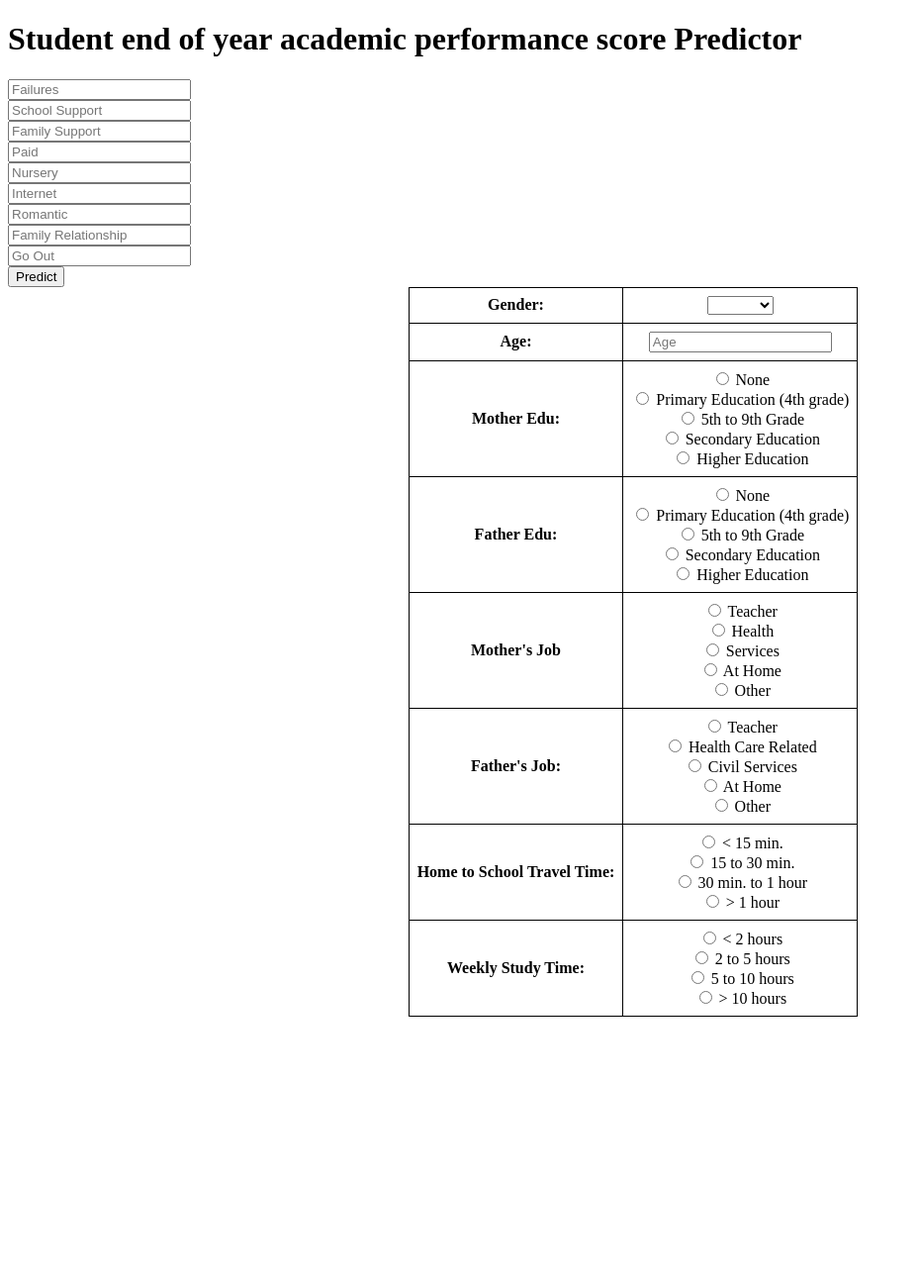
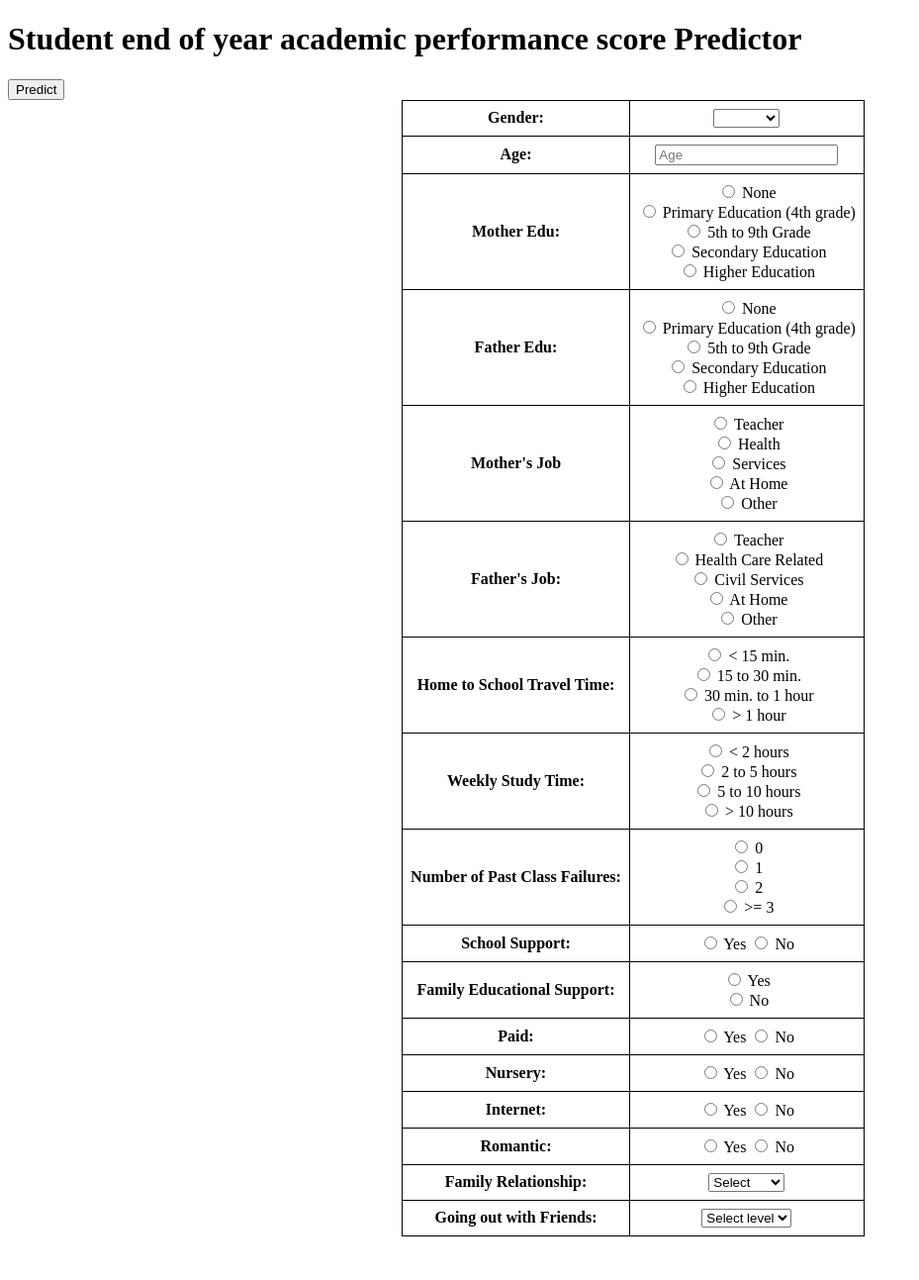
Before and after one commit to Mulugeek/mystudentsmlmodel, a Flask app: page / in a window 1280 px wide. Shown: the whole page at 99% size, without its empty margins (0-929 px from the left). Before the commit the page ends 1027 px from the top, so only its background shows below. Run offline with Flask 2, Linux system fonts and the light colour scheme; parts of the project's set-up code (start-up, migrations or seed data) failed here and were passed over.

Commit message:
Update index.html

```diff
--- a/templates/index.html
+++ b/templates/index.html
@@ -97,16 +97,85 @@
     <label><input type="radio" name="studytime" value="4" required> > 10 hours</label><br>
   </td>
 </tr>
+  <tr>
+  <td><strong>Number of Past Class Failures:</strong></td>
+  <td>
+    <label><input type="radio" name="failures" value="0" required> 0</label><br>
+    <label><input type="radio" name="failures" value="1" required> 1</label><br>
+    <label><input type="radio" name="failures" value="2" required> 2</label><br>
+    <label><input type="radio" name="failures" value="4" required> >= 3</label><br>
+  </td>
+</tr>
 
-        <input name="failures" placeholder="Failures" required="required"/><br>
-        <input name="schoolsup" placeholder="School Support" required="required"/><br>
-        <input name="famsup" placeholder="Family Support" required="required"/><br>
-        <input name="paid" placeholder="Paid" required="required"/><br>
-        <input name="nursery" placeholder="Nursery" required="required"/><br>
-        <input name="internet" placeholder="Internet" required="required"/><br>
-        <input name="romantic" placeholder="Romantic" required="required"/><br>
-        <input name="famrel" placeholder="Family Relationship" required="required"/><br>
-        <input name="goout" placeholder="Go Out" required="required"/><br>
+<tr>
+  <td><strong>School Support:</strong></td>
+  <td>
+    <label><input type="radio" name="schoolsup" value="yes" required> Yes</label>
+    <label><input type="radio" name="schoolsup" value="no" required> No</label>
+  </td>
+</tr>
+      <tr>
+               <td><strong>Family Educational Support:</strong></td>
+       <td>
+          <label><input type="radio" name="famsup" value="1" required> Yes</label><br>
+          <label><input type="radio" name="famsup" value="0" required> No</label><br>
+      </td>
+    </tr>
+        <tr>
+  <td><strong>Paid:</strong></td>
+  <td>
+    <label><input type="radio" name="paid" value="1" required> Yes</label>
+    <label><input type="radio" name="paid" value="0" required> No</label>
+  </td>
+</tr>
+        <tr>
+  <td><strong>Nursery:</strong></td>
+  <td>
+    <label><input type="radio" name="nursery" value="1" required> Yes</label>
+    <label><input type="radio" name="nursery" value="0" required> No</label>
+  </td>
+</tr>
+       <tr>
+  <td><strong>Internet:</strong></td>
+  <td>
+    <label><input type="radio" name="internet" value="1" required> Yes</label>
+    <label><input type="radio" name="internet" value="0" required> No</label>
+  </td>
+</tr>
+        <tr>
+  <td><strong>Romantic:</strong></td>
+  <td>
+    <label><input type="radio" name="romantic" value="1" required> Yes</label>
+    <label><input type="radio" name="romantic" value="0" required> No</label>
+  </td>
+</tr>
+ <tr>
+  <td><strong>Family Relationship:</strong></td>
+  <td>
+    <select name="famrel" required>
+      <option value="" disabled selected>Select</option>
+      <option value="1">Very Bad</option>
+      <option value="2">Bad</option>
+      <option value="3">Average</option>
+      <option value="4">Good</option>
+      <option value="5">Excellent</option>
+    </select>
+  </td>
+</tr>
+
+<tr>
+  <td><strong>Going out with Friends:</strong></td>
+  <td>
+    <select name="goout" required>
+      <option value="" disabled selected>Select level</option>
+      <option value="1">Very Low</option>
+      <option value="2">Low</option>
+      <option value="3">Moderate</option>
+      <option value="4">High</option>
+      <option value="5">Very High</option>
+    </select>
+  </td>
+</tr>
          <button type="submit" class="btn btn-primary btn-block btn-large">Predict</button>
  </table>
     </form>
```
